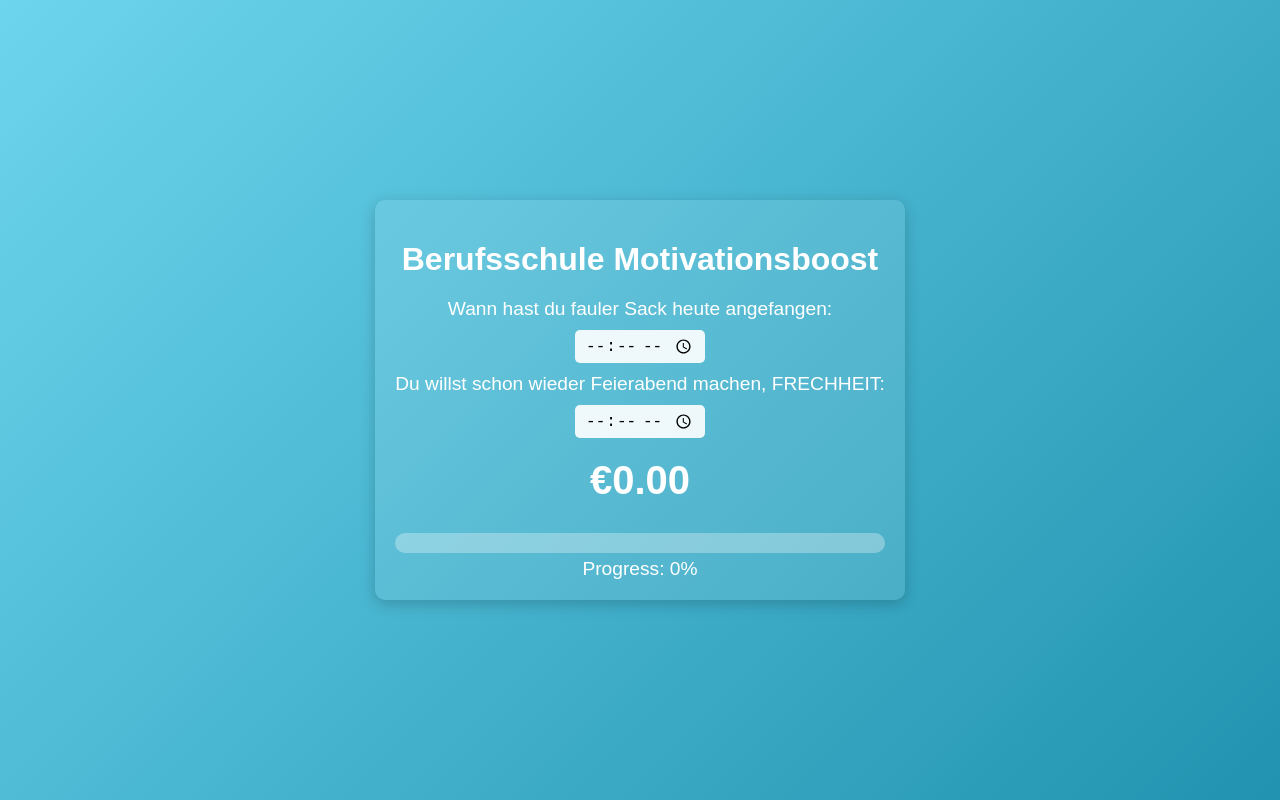
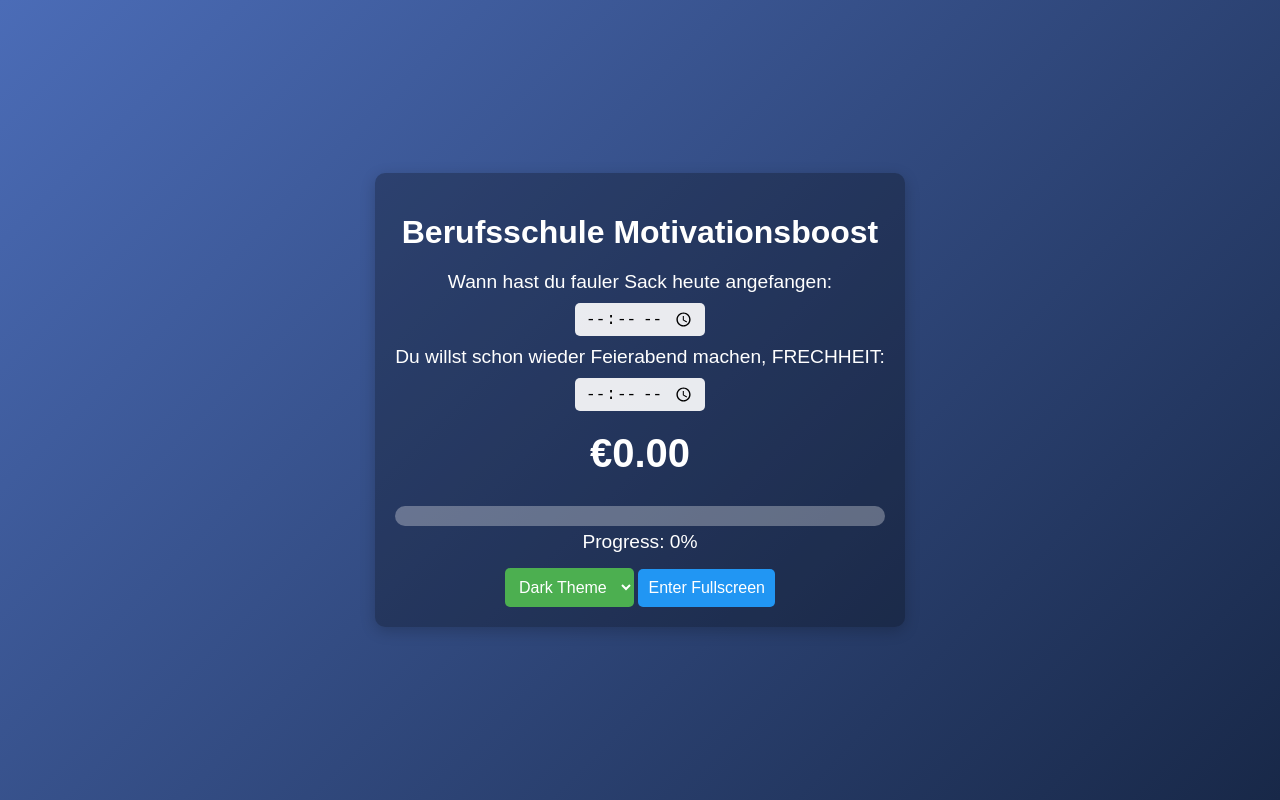
Before and after one commit to andibde/berufsschulmotivation, a plain HTML site: page index.html in a window 1280 px wide. Drawn offline with Linux system fonts and the light colour scheme.

Commit message:
Update index.html

```diff
--- a/index.html
+++ b/index.html
@@ -4,6 +4,49 @@
     <meta charset="UTF-8">
     <meta name="viewport" content="width=device-width, initial-scale=1.0">
     <title>Berufsschule Motivationsboost</title>
+    <style>
+    /* Light and Dark Theme Styles */
+    body.light-theme {
+        background: #f5f5f5;
+        color: #333;
+    }
+
+    .container.light-theme {
+        background: rgba(0, 0, 0, 0.1);
+        color: #333;
+    }
+
+    body.dark-theme {
+        background: linear-gradient(135deg, #4b6cb7, #182848);
+        color: #fff;
+    }
+
+    .container.dark-theme {
+        background: rgba(0.59, 0.41, 0.00, 0.28);
+        color: #fff;
+    }
+
+    /* Button styling */
+    .theme-selector, .fullscreen-btn {
+        margin-top: 15px;
+        padding: 10px;
+        font-size: 1rem;
+        border: none;
+        border-radius: 5px;
+        cursor: pointer;
+    }
+
+    .theme-selector {
+        background-color: #4caf50;
+        color: #fff;
+    }
+
+    .fullscreen-btn {
+        background-color: #2196f3;
+        color: #fff;
+    }
+</style>
+
     <style>
         body {
             display: flex;
@@ -13,8 +56,7 @@
             font-family: Arial, sans-serif;
             height: 100vh;
             margin: 0;
-            background: linear-gradient(135deg, #6dd5ed, #2193b0);
-            color: #fff;
+
         }
 
         h1 {
@@ -90,7 +132,68 @@
             <div class="progress-bar" id="progress-bar"></div>
         </div>
         <div class="progress-text" id="progress-text">Progress: 0%</div>
+
+        <div>
+    <!-- Theme Selector Dropdown -->
+    <select id="theme-selector" class="theme-selector">
+        <option value="dark">Dark Theme</option>
+        <option value="light">Light Theme</option>
+    </select>
+
+    <!-- Fullscreen Toggle Button -->
+    <button id="fullscreen-btn" class="fullscreen-btn">Enter Fullscreen</button>
+</div>
+
     </div>
+
+    <script>
+        // Theme Selector Functionality
+        const themeSelector = document.getElementById("theme-selector");
+        const body = document.body;
+        const container = document.querySelector(".container");
+
+        // Apply saved theme on load
+        function applyTheme(theme) {
+            body.classList.remove("light-theme", "dark-theme");
+            container.classList.remove("light-theme", "dark-theme");
+            body.classList.add(`${theme}-theme`);
+            container.classList.add(`${theme}-theme`);
+        }
+
+        // Load saved theme or default to dark
+        const savedTheme = localStorage.getItem("theme") || "dark";
+        themeSelector.value = savedTheme;
+        applyTheme(savedTheme);
+
+        // Update theme on selection
+        themeSelector.addEventListener("change", function() {
+            const selectedTheme = this.value;
+            localStorage.setItem("theme", selectedTheme);
+            applyTheme(selectedTheme);
+        });
+
+        // Fullscreen Button Functionality
+        const fullscreenBtn = document.getElementById("fullscreen-btn");
+
+        fullscreenBtn.addEventListener("click", () => {
+            if (!document.fullscreenElement) {
+                document.documentElement.requestFullscreen();
+                fullscreenBtn.textContent = "Exit Fullscreen";
+            } else {
+                document.exitFullscreen();
+                fullscreenBtn.textContent = "Enter Fullscreen";
+            }
+        });
+
+        // Update button text on fullscreen change
+        document.addEventListener("fullscreenchange", () => {
+            if (document.fullscreenElement) {
+                fullscreenBtn.textContent = "Exit Fullscreen";
+            } else {
+                fullscreenBtn.textContent = "Enter Fullscreen";
+            }
+        });
+    </script>
 
     <script>
         const HOURLY_RATE = 6.78;
```
